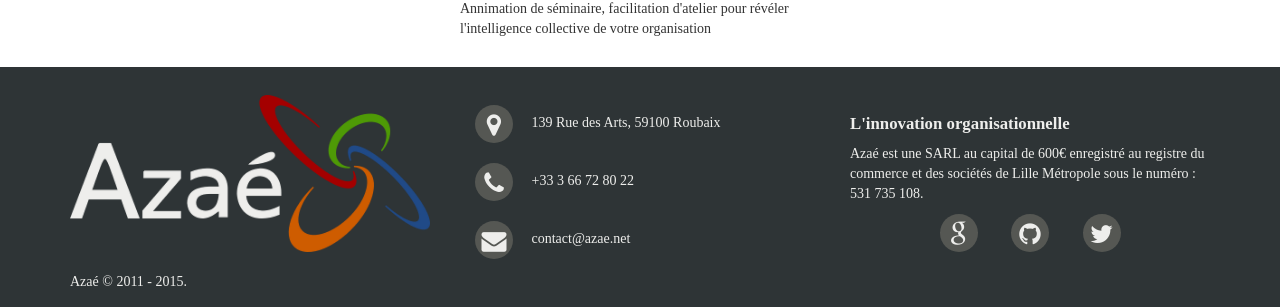
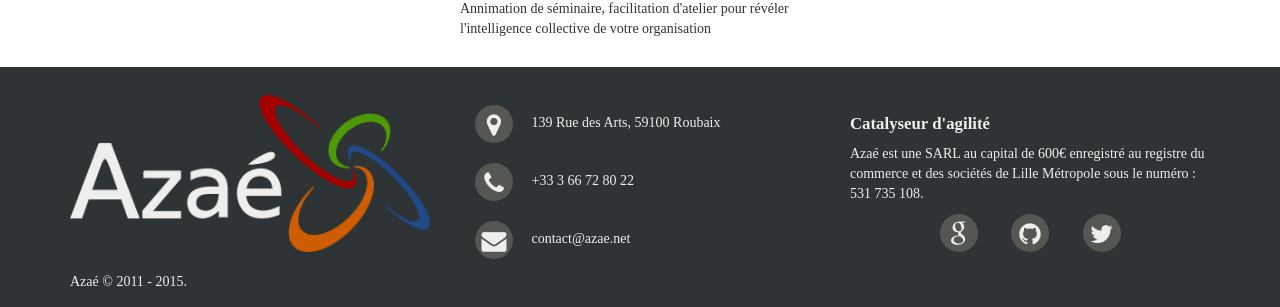
Before and after one commit to coachBZH/azae.net, a Jekyll site: the page built from index3.html, in a window 1280 px wide. Shown: the part 785-1092 px from the top of the page. Built offline with Jekyll 4.4.1, drawn with Linux system fonts in a browser that asks for light colours; some web fonts are replaced.

Commit message:
baseline moved into config.yml

```diff
--- a/_config.yml
+++ b/_config.yml
@@ -13,3 +13,6 @@
 
 paginate: 3
 paginate_path: "/blog/page:num/"
+
+
+baseline: "Catalyseur d'agilité"
--- a/_includes/footer.html
+++ b/_includes/footer.html
@@ -22,7 +22,7 @@
           </div>
         </div>
         <div class="col-md-4">
-          <h1>L'innovation organisationnelle</h1>
+          <h1>{{site.baseline}}</h1>
           Azaé est une SARL au capital de 600€ enregistré au registre du commerce et des sociétés de Lille Métropole sous le numéro :
           531&nbsp;735&nbsp;108.
           <div class="text-center">
--- a/_layouts/default.html
+++ b/_layouts/default.html
@@ -12,7 +12,7 @@
     <link href='/css/style.css' rel='stylesheet'>
     <script src='/js/jquery-2.1.4.min.js' async="true"></script>
     <script src='/js/bootstrap-3.3.5.min.js' async="true"></script>
-    <meta content="Azaé, catalyseur d'agilité" name="description">
+    <meta content="Azaé, {{site.baseline}}" name="description">
     <meta content="Devops, Agile, Scrum, Formation, Linux, Opensource, Puppet, Chef, Architecture web, Cloud, Lille, Roubaix, Tourcoing, Villeneuve d'ascq" name='keywords'>
     <meta content="Thomas Clavier" name='author'>
     <meta content="Olivier Albiez" name='author'>
--- a/index3.html
+++ b/index3.html
@@ -7,7 +7,7 @@
 <div class="row">
   <div class="col-md-12" style="font-size:25px">
     <p class="text-justify">
-      <strong>Catalyseur d'agilité</strong>, Azaé vous accompagne dans votre innovation organisationnelle. Capable d'intervenir sur toute la chaîne de production de valeur du logiciel, de la conception à l'exploitation sans oublier les autres équipes de votre entreprises.
+      <strong>{{site.baseline}}</strong>, Azaé vous accompagne dans votre innovation organisationnelle. Capable d'intervenir sur toute la chaîne de production de valeur du logiciel, de la conception à l'exploitation sans oublier les autres équipes de votre entreprises.
     </p>
     <p class="text-justify">
       Le coaching est notre posture privilégiée, car nous croyons dans l’émergence des solutions par ceux qui les possèdent, c’est-à-dire vous.
```
